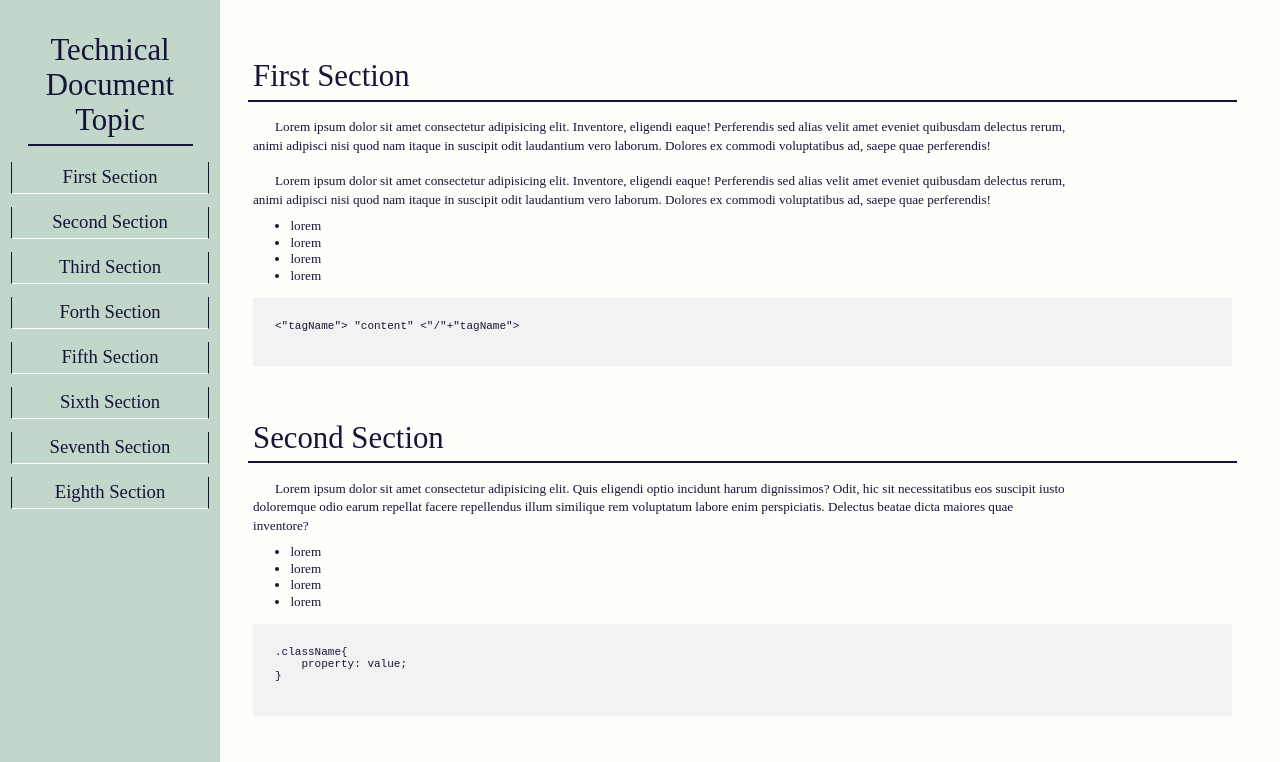
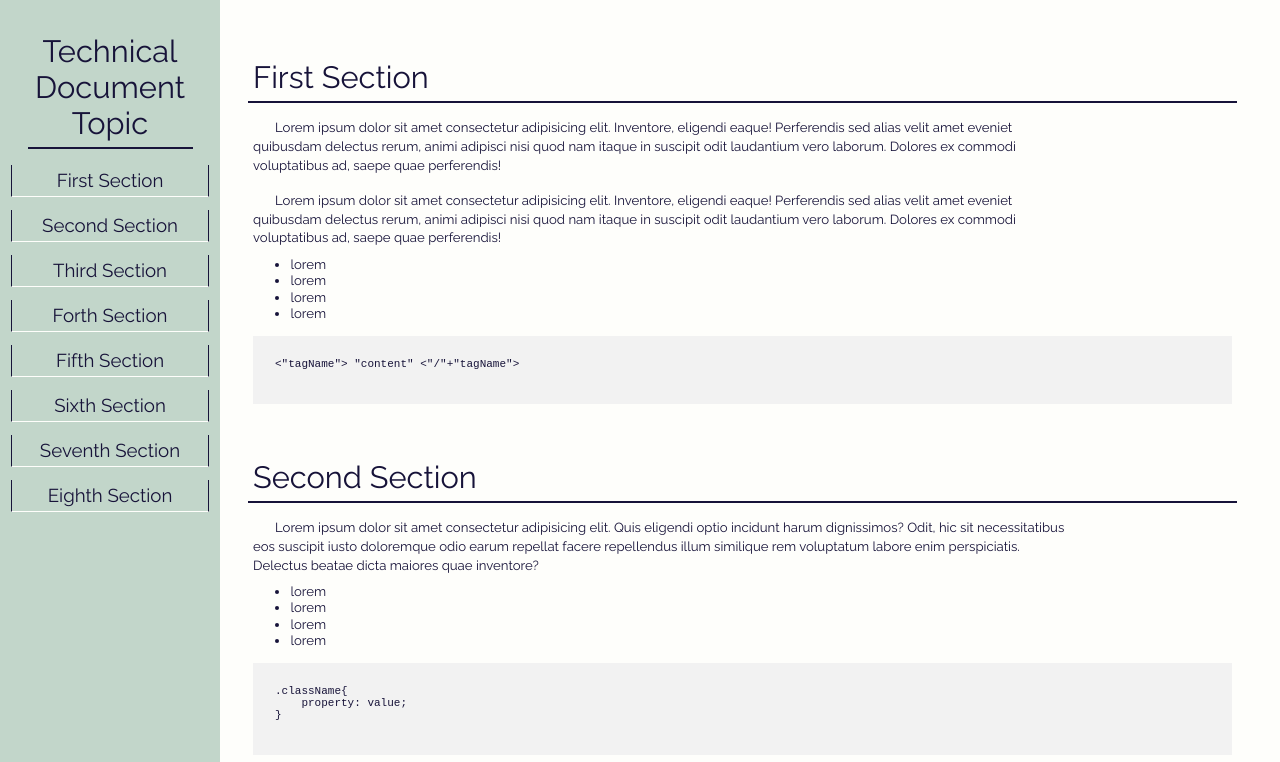
Before and after one commit to Ahmed-Elbessfy/Technical_Document, a plain HTML site: page index.html in a window 1280 px wide. Shown: the top 762 px of the page. Drawn offline with Linux system fonts and the light colour scheme.

Commit message:
adding fonts

```diff
--- a/css/style.css
+++ b/css/style.css
@@ -13,7 +13,7 @@
 
 html {
     font-size: 11px;
-    /* font-family: raleway, "Montserrat Alternates", sans-serif; */
+    font-family: raleway, "Montserrat Alternates", sans-serif;
     text-align: center;
 }
 
--- a/index.html
+++ b/index.html
@@ -12,8 +12,8 @@
     <meta name="Technical Document" content="a technical document as a project of the front end curriculum for FreeCodeCam">
     <title>Technical Document </title>
     <!-- Fonts -->
-    <!-- <link href="https://fonts.googleapis.com/css?family=Raleway" rel="stylesheet">
-    <link href="https://fonts.googleapis.com/css?family=Montserrat+Alternates" rel="stylesheet"> -->
+    <link href="https://fonts.googleapis.com/css?family=Raleway" rel="stylesheet">
+    <link href="https://fonts.googleapis.com/css?family=Montserrat+Alternates" rel="stylesheet">
     <!-- main style -->
     <link rel="stylesheet" href="css/style.css">
     <!-- <script src="https://cdn.freecodecamp.org/testable-projects-fcc/v1/bundle.js"></script> -->
```
